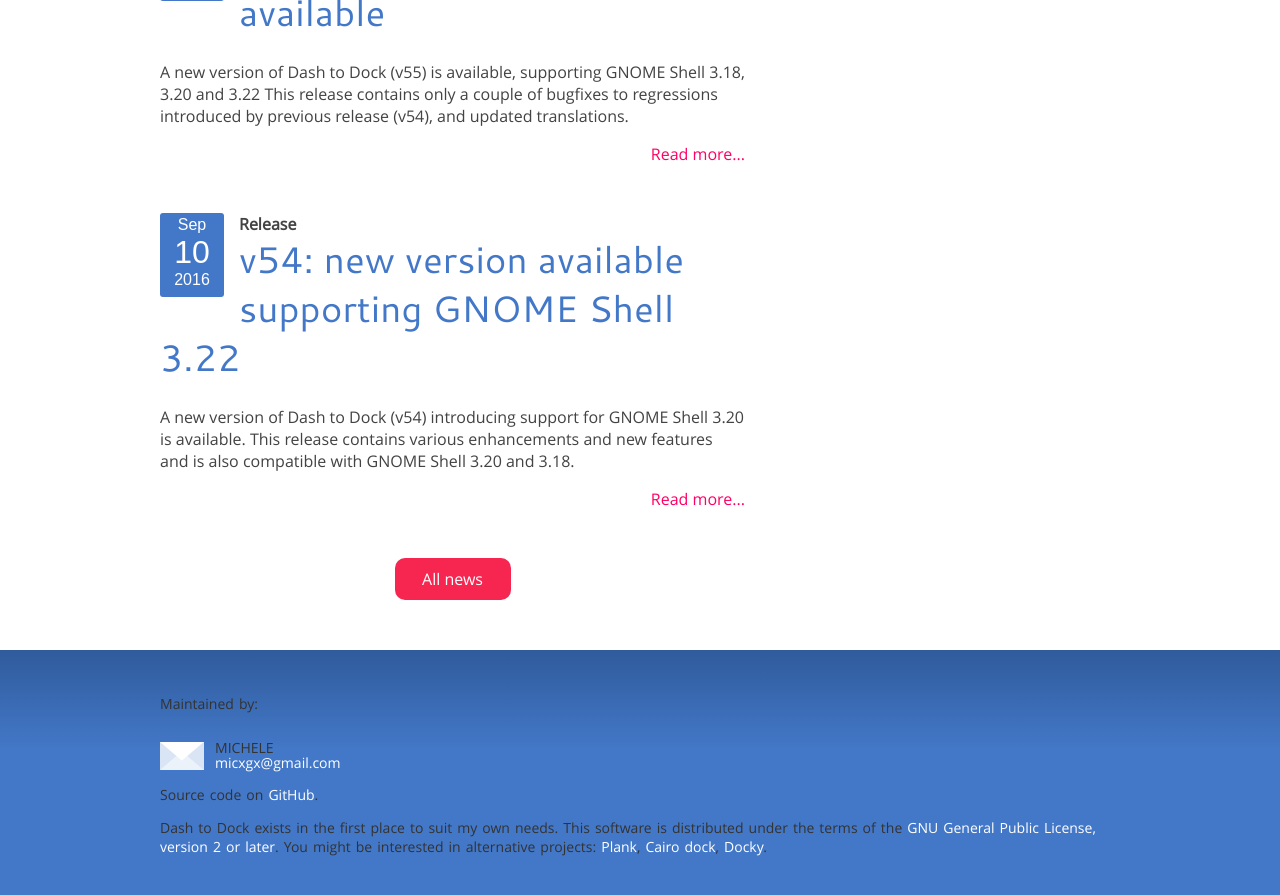
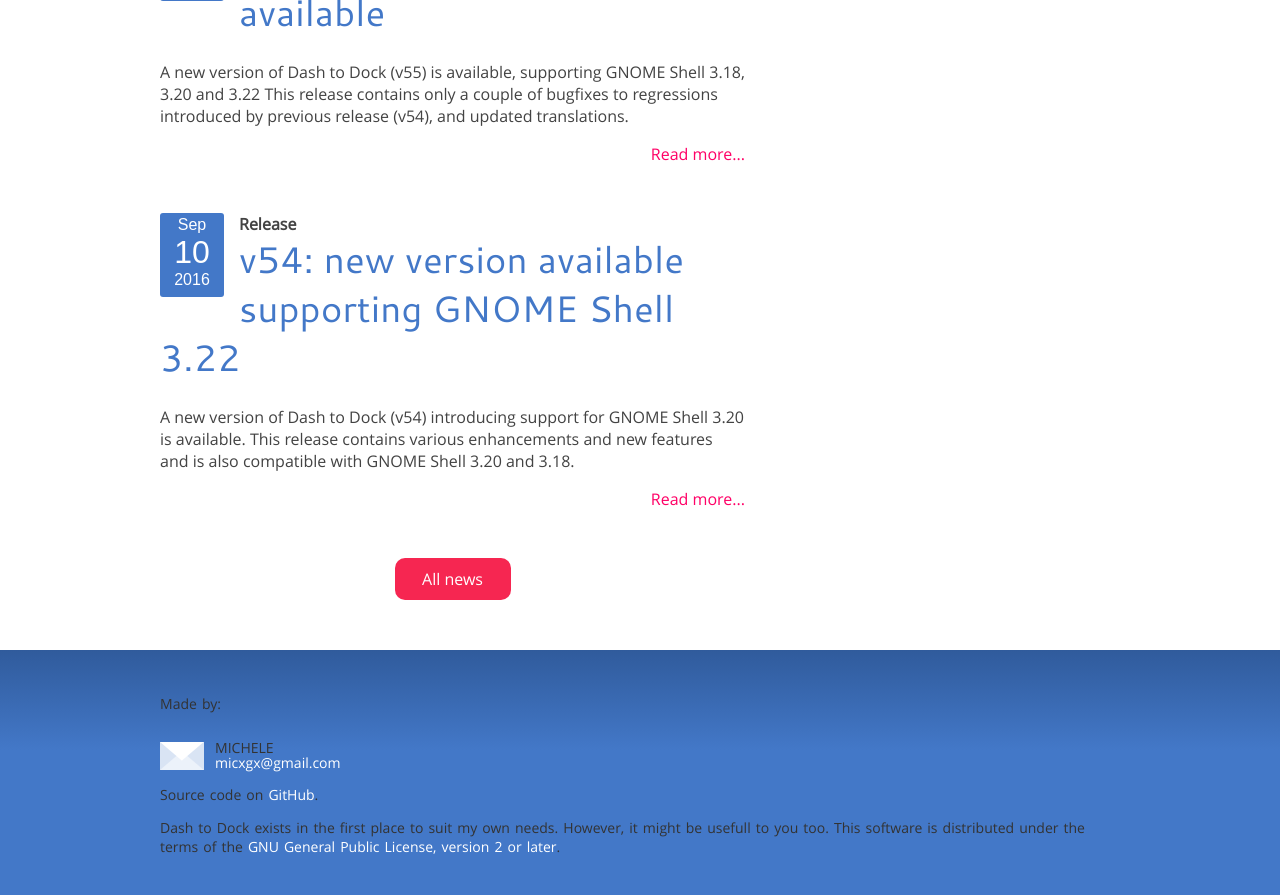
Before and after one commit to micheleg/dash-to-dock, a Jekyll site: the page built from index.md, in a window 1280 px wide and 900 px high, scrolled down 1463 px. Shown: the top 895 px of the window. Built offline with Jekyll 4.4.1, drawn with Linux system fonts in a browser that asks for light colours; comment, search, counter and statistics services are not loaded.

Commit message:
Update footer information.
Just rewarding ancd cleanup.

```diff
--- a/_includes/default_footer.html
+++ b/_includes/default_footer.html
@@ -1,7 +1,7 @@
 </div>
 <footer>
   <div class="container">
-    <p>Maintained by:</p>
+    <p>Made by:</p>
     <div class="vcard">
       <p class="fn">Michele</p>
       <p>
@@ -9,7 +9,7 @@
       </p>
     </div>
     <p>Source code on <a href="https://github.com/micheleg/dash-to-dock">GitHub</a>.</p>
-    <p>Dash to Dock exists in the first place to suit my own needs. This software is distributed under the terms of the <a href="https://www.gnu.org/licenses/old-licenses/gpl-2.0.html">GNU General Public License, version 2 or later</a>. You might be interested in alternative projects:  <a href="https://launchpad.net/plank">Plank</a>, <a href="http://glx-dock.org/">Cairo dock</a>, <a href="https://launchpad.net/docky">Docky</a>.</p>
+    <p>Dash to Dock exists in the first place to suit my own needs. However, it might be usefull to you too. This software is distributed under the terms of the <a href="https://www.gnu.org/licenses/old-licenses/gpl-2.0.html">GNU General Public License, version 2 or later</a>.</p>
   </div>
 </footer>
 
```
